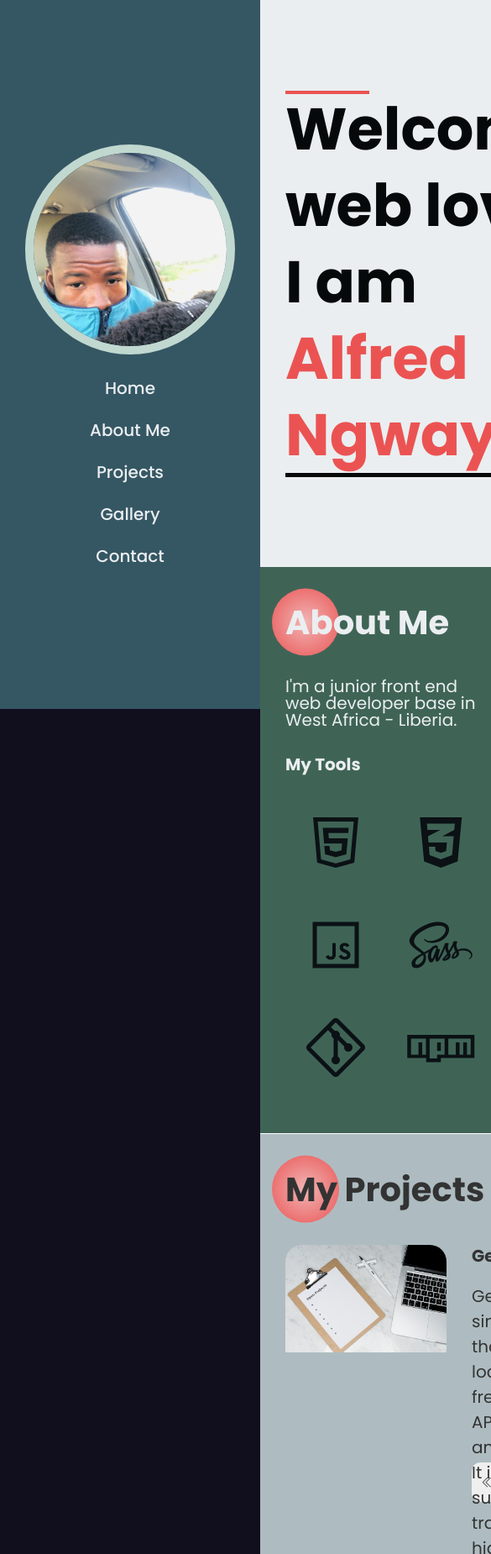
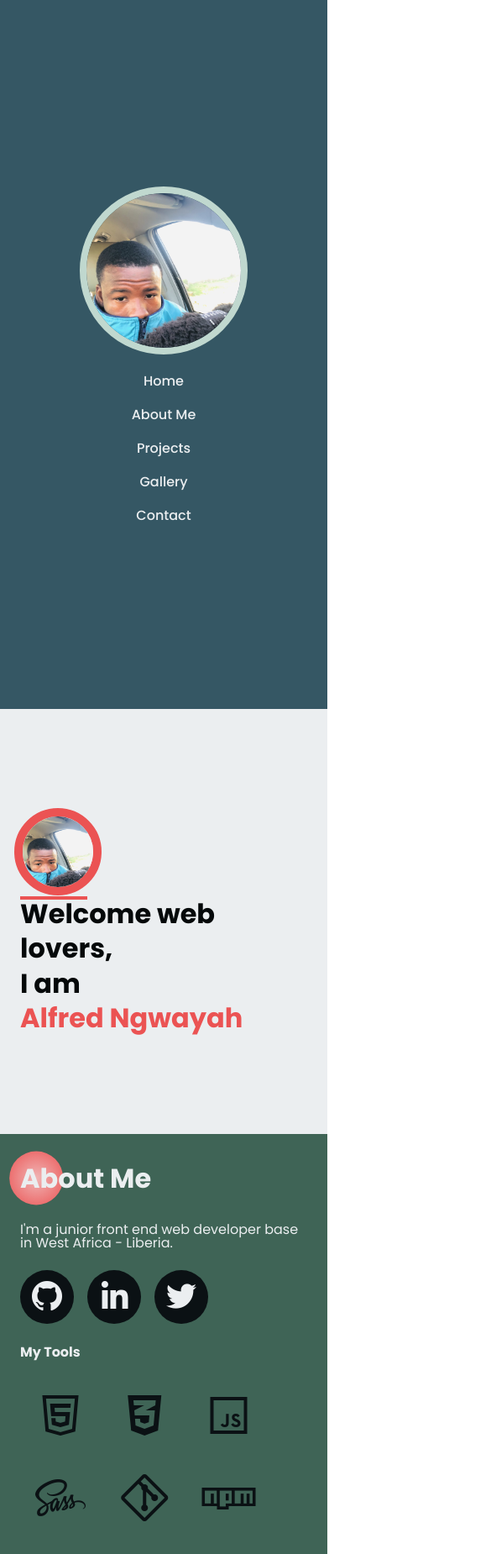
Before and after one commit to Big-Logic/my-portfolio, a plain HTML site: page index.html in a window 390 px wide. Shown: the top 1850 px of the page at 84% size, 585 px wide, since content can reach past the window. Drawn offline with nearby package versions, Linux system fonts and the light colour scheme.

Commit message:
Responsive design without nav bar

```diff
--- a/css/main.css
+++ b/css/main.css
@@ -189,7 +189,6 @@ button {
 
 .author__name {
   color: #eb5353;
-  border-bottom: 5px solid #05090a;
   display: inline-block;
   opacity: 0;
   transition: opacity 0.5s;
--- /dev/null
+++ b/css/responsive.css
@@ -0,0 +1,105 @@
+@import url('https://fonts.googleapis.com/css2?family=Poppins:ital,wght@0,400;0,500;0,600;0,700;1,500&display=swap');
+
+.mb__image--cont {
+  width: 13rem;
+  height: 13rem;
+  overflow: hidden;
+  border-radius: 50%;
+  border: 10px solid#eb5353;
+  margin-left: -7px;
+  margin-bottom: 1px;
+}
+.mb__image--cont img {
+  max-width: 100%;
+  height: auto;
+  display: block;
+}
+@media only screen and (max-width: 81.875em) {
+  html {
+    /* 8.5px*/
+    font-size: 53.125%;
+  }
+}
+@media only screen and (max-width: 64.1em) {
+  .main__container {
+    grid-template-columns: 1fr;
+  }
+}
+@media only screen and (max-width: 47.8em) {
+  html {
+    /* 7px */
+    font-size: 50%;
+  }
+
+  h1 {
+    font-size: 5rem;
+  }
+
+  .about__cont {
+    grid-template-columns: 1fr;
+    align-items: flex-start;
+  }
+
+  .professional__profile--cont {
+    grid-column: unset;
+    grid-row: unset;
+    justify-content: flex-start;
+  }
+
+  .professional__profile {
+    width: 8rem;
+    height: 8rem;
+  }
+
+  .professional__profile:not(:last-child) {
+    margin-bottom: 0;
+    margin-right: 2rem;
+  }
+
+  .about__ls {
+    display: flex;
+    flex-direction: row;
+  }
+
+  .projects__cont {
+    grid-template-columns: 1fr;
+  }
+
+  .gallery__child {
+    height: 40rem;
+  }
+
+  .footer__cont {
+    grid-template-columns: repeat(2, 1fr);
+  }
+}
+
+@media only screen and (max-width: 30em) {
+  h1 {
+    font-size: 4rem;
+  }
+  /* .inner__cont {
+    padding: 3rem 2rem;
+  } */
+
+  .main__content--child section {
+    min-height: 60vh;
+  }
+  .gallery__child {
+    width: 88%;
+    height: 50rem;
+  }
+}
+
+@media only screen and (max-width: 25.25em) {
+  /* h1 {
+    text-align: center;
+  } */
+  .author__name {
+    display: block;
+  }
+
+  .footer__cont {
+    grid-template-columns: 1fr;
+  }
+}
--- a/index.html
+++ b/index.html
@@ -7,6 +7,7 @@
     <title>Alfred Ngwayah</title>
     <link rel="shortcut icon" href="images/favicon-32x32.png" type="image/x-icon">
     <link rel="stylesheet" href="css/main.css" />
+    <link rel="stylesheet" href="css/responsive.css" />
 
     <script src="scripts/main.js" defer></script>
 
@@ -49,6 +50,13 @@
         <div class="main__content--child">
           <section class="hero" id="hero">
             <div class="inner__cont">
+              <div class="mb__image--cont">
+                <img
+              src="images/logic123-min.jpg"
+              alt="Alfred Ngwayah"
+              title="Alfred Ngwayah"
+            />
+              </div>
               <h1>
                 Welcome web lovers, <br />
                 I am
@@ -66,7 +74,7 @@
                 </p>
               </div>
               <div class="about__content professional__profile--cont">
-                <ul class="list">
+                <ul class="list about__ls">
                   <li class="professional__profile">
                     <a href="#" title="github"><i class="lab la-github"></i></a>
                   </li>
```
